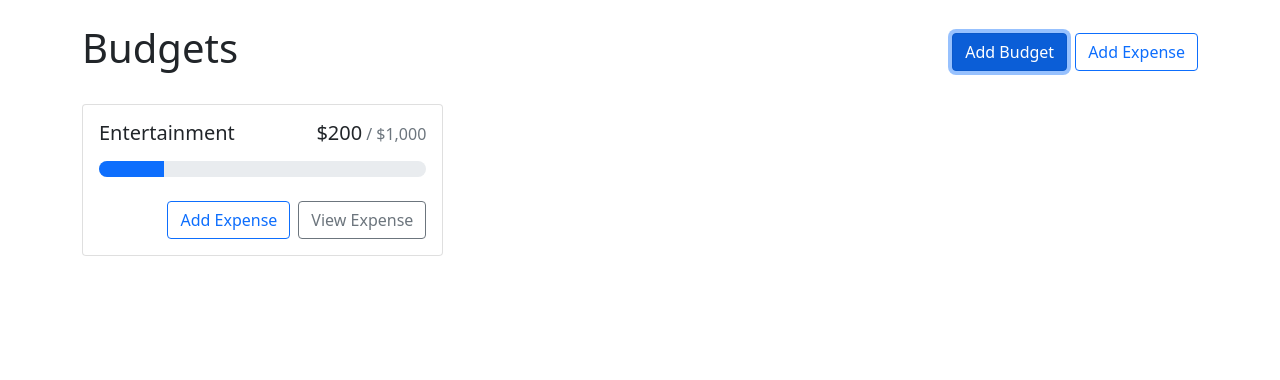
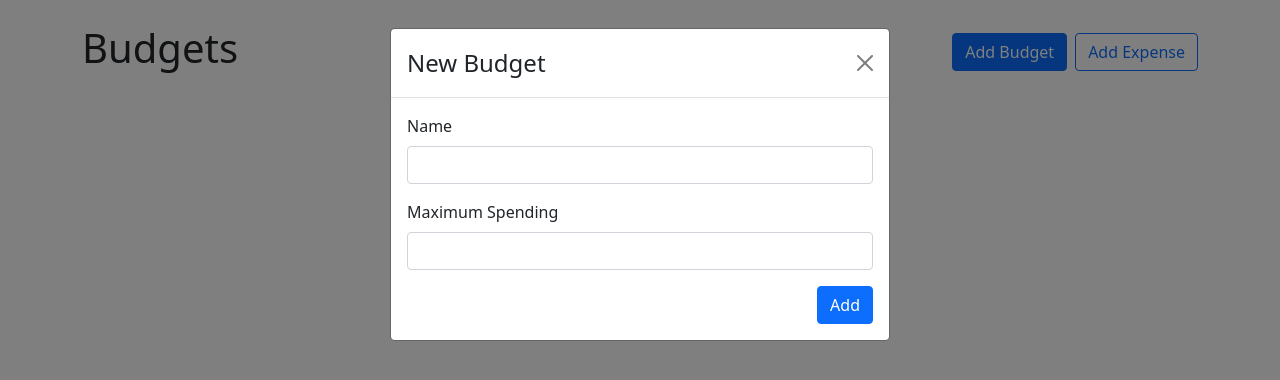
Before and after one commit to Nikitakal/budgetly, a React (Create React App) app: page / in a window 1280 px wide. Both pictures are taken after a click on the button "Add Budget". Shown: the top 380 px of the page. Built offline with nearby package versions, Linux system fonts and the light colour scheme.

Commit message:
Added budgets and ability to store them in history

```diff
--- a/src/App.js
+++ b/src/App.js
@@ -1,13 +1,21 @@
 import { Button, Container, Stack } from "react-bootstrap";
 import BudgetCard from "./components/BudgetCard";
+import AddBudgetModal from "./components/AddBudgetModal";
+import { useState } from "react";
+import { useBudgets } from "./contexts/BudgetsContext";
 
 function App() {
+  const [showAddBudgetModal, setShowAddBudgetModal] = useState(false);
+  const { budgets, getBudgetExpenses } = useBudgets();
   return (
+    <>
       <Container className="my-4">
         <Stack direction="horizontal" gap="2" className="mb-4">
           {/* me-auto makes it so that Budgets is always on the left side of our screen */}
           <h1 className="me-auto">Budgets</h1>
-        <Button variant="primary">Add Budget</Button>
+          <Button variant="primary" onClick={() => setShowAddBudgetModal(true)}>
+            Add Budget
+          </Button>
           <Button variant="outline-primary">Add Expense</Button>
         </Stack>
         {/* Using CSS Grids */}
@@ -20,10 +28,28 @@
             alignItems: "flex-start",
           }}
         >
-        {/* Added some placeholder values to visualize the code */}
-        <BudgetCard name="Entertainment" amount={200} max={1000}></BudgetCard>
+          {/* Get all of my expenses, add all of the amounts together, return as amount */}
+          {budgets.map((budget) => {
+            const amount = getBudgetExpenses(budget.id).reduce(
+              (total, expense) => total + expense.amount,
+              0
+            );
+            return (
+              <BudgetCard
+                key={budget.id}
+                name={budget.name}
+                amount={amount}
+                max={budget.max}
+              />
+            );
+          })}
         </div>
       </Container>
+      <AddBudgetModal
+        show={showAddBudgetModal}
+        handleClose={() => setShowAddBudgetModal(false)}
+      />
+    </>
   );
 }
 
--- /dev/null
+++ b/src/components/AddBudgetModal.js
@@ -0,0 +1,47 @@
+import { Button, Form, Modal } from "react-bootstrap";
+import { useRef } from "react";
+import { useBudgets } from "../contexts/BudgetsContext";
+
+export default function AddBudgetModal({ show, handleClose }) {
+  const nameRef = useRef();
+  const maxRef = useRef();
+  const { addBudget } = useBudgets();
+  function handleSubmit(e) {
+    e.preventDefault();
+    addBudget({
+      name: nameRef.current.value,
+      max: parseFloat(maxRef.current.value),
+    });
+    handleClose();
+  }
+  return (
+    <Modal show={show} onHide={handleClose}>
+      <Form onSubmit={handleSubmit}>
+        <Modal.Header closeButton>
+          <Modal.Title>New Budget</Modal.Title>
+        </Modal.Header>
+        <Modal.Body>
+          <Form.Group className="mb-3" controlId="name">
+            <Form.Label>Name</Form.Label>
+            <Form.Control ref={nameRef} type="text" required />
+          </Form.Group>
+          <Form.Group className="mb-3" controlId="max">
+            <Form.Label>Maximum Spending</Form.Label>
+            <Form.Control
+              ref={maxRef}
+              type="number"
+              required
+              min={0}
+              step={0.01}
+            />
+          </Form.Group>
+          <div className="d-flex justify-content-end">
+            <Button variant="primary" type="submit">
+              Add
+            </Button>
+          </div>
+        </Modal.Body>
+      </Form>
+    </Modal>
+  );
+}
```
Lines whose indentation alone changed are shown as unchanged.
